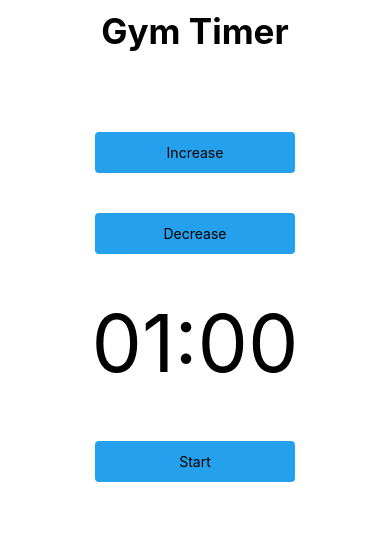
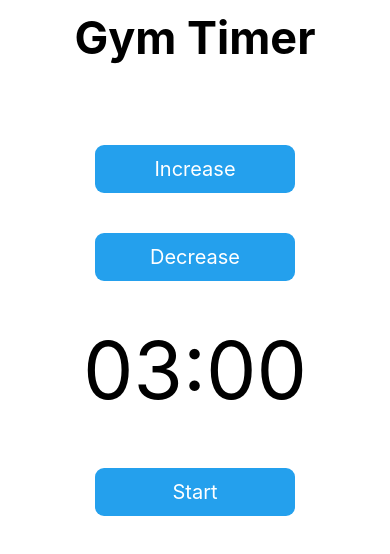
Before and after one commit to CraigMarc/countdownTimer, a React Native app: screen / in a window 390 px wide. Shown: the top 554 px of the page. Built offline with nearby package versions, Linux system fonts and the light colour scheme; what react-native-sound would draw is missing.

Commit message:
styles, set initial time to 3 min

```diff
--- a/App.js
+++ b/App.js
@@ -25,7 +25,7 @@ import Countdown from './Countdown.js'
 const App = () => {
 
  //states
-  const [timer, setTimer] = useState("01:00");
+  const [timer, setTimer] = useState("03:00");
     const [running, setRunning] = useState(true)
     const [button, setButton] = useState("Start")
 
--- a/Countdown.js
+++ b/Countdown.js
@@ -28,7 +28,7 @@ buzzer.setVolume(1);
 var styles = StyleSheet.create({
   title: {
    fontWeight: 'bold',
-   fontSize: 35,
+   fontSize: 45,
    textAlign: 'center',
    paddingBottom: 20,
    paddingTop: 10,
@@ -46,7 +46,7 @@ var styles = StyleSheet.create({
      justifyContent: 'center',
      paddingVertical: 12,
      paddingHorizontal: 32,
-     borderRadius: 4,
+     borderRadius: 9,
      elevation: 3,
      backgroundColor: '#24A0ed',
      width: 200,
@@ -59,6 +59,10 @@ var styles = StyleSheet.create({
  timeControl: {
  alignItems: 'center',
      },
+ text: {
+        fontSize: 20,
+        color: 'white',
+      },
 
 });
 
@@ -83,7 +87,7 @@ const Countdown = (props) => {
     // with JS setInterval to keep track of it and
     // stop it when needed
     const Ref = useRef(null);
-    const startTime = useRef(60)
+    const startTime = useRef(180)
 
 
     //const getTimeRemaining = (time) => {
```
